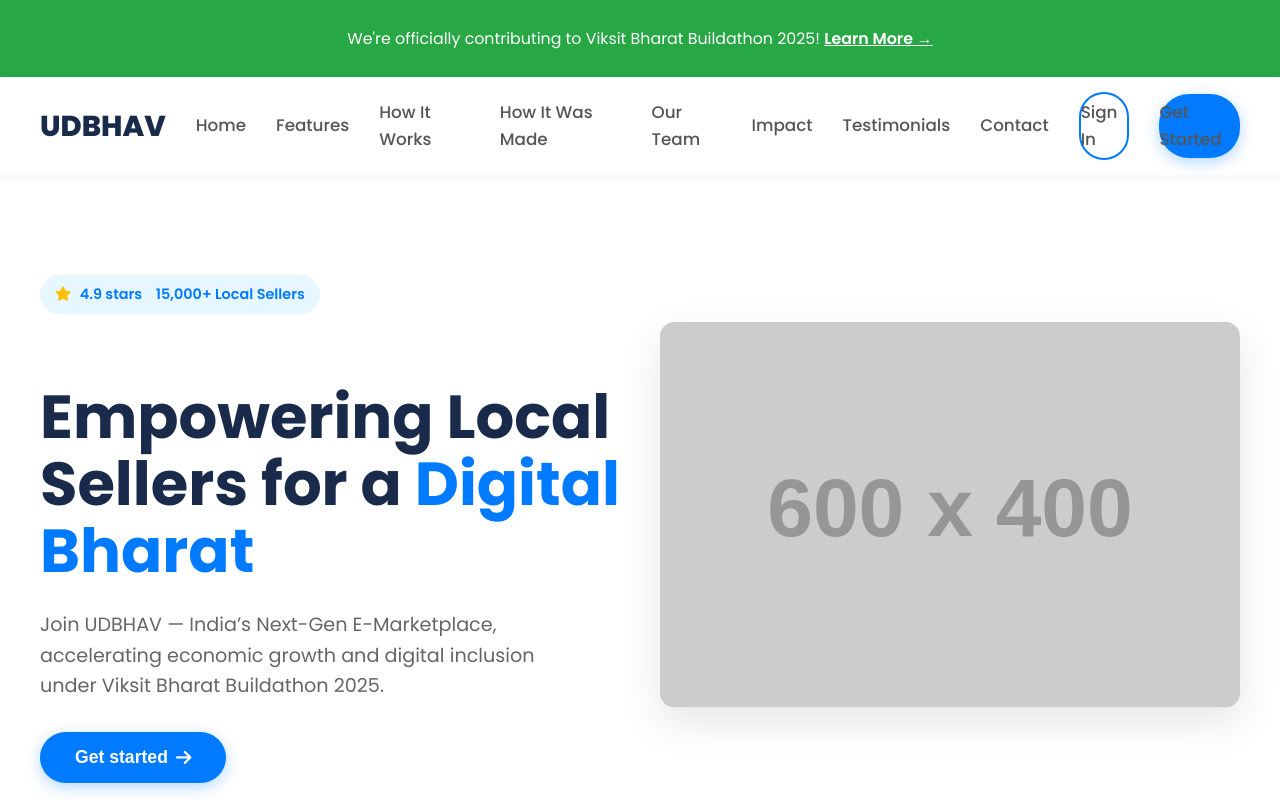
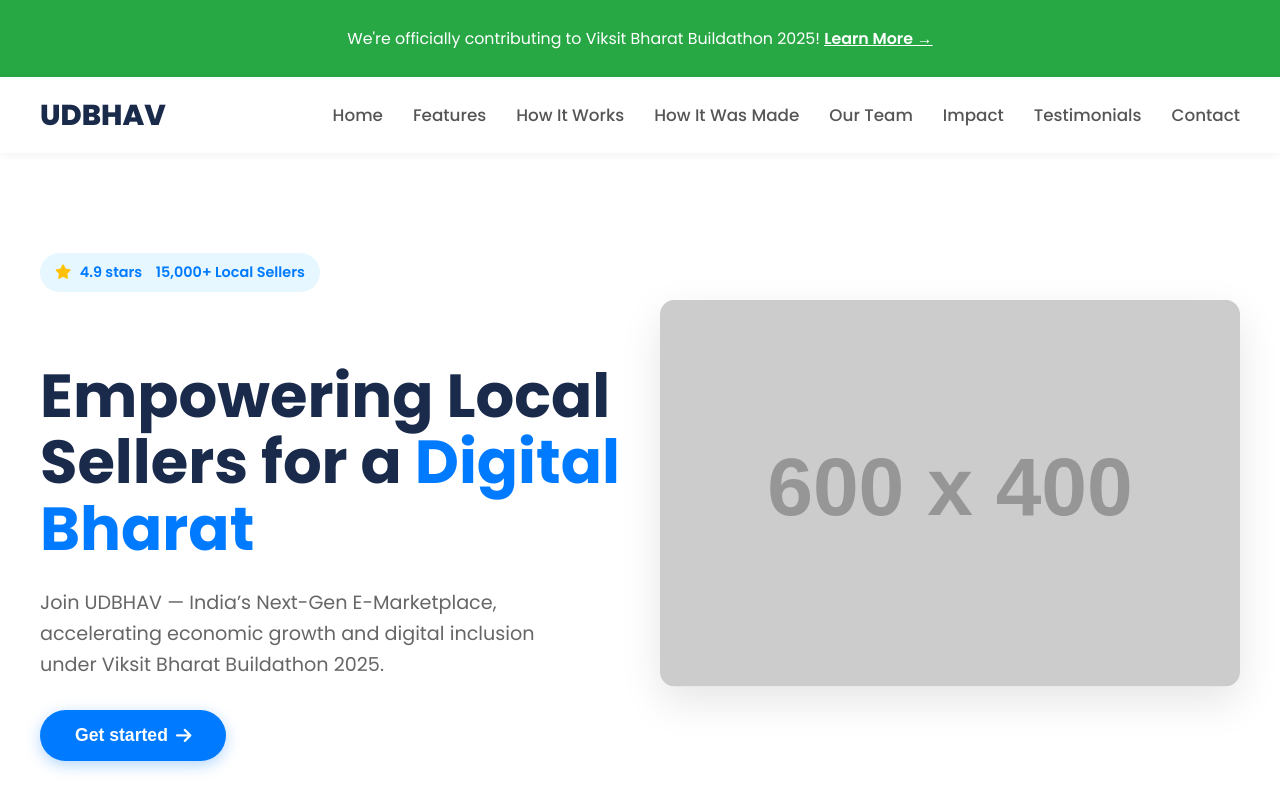
Before and after one commit to nulldevcodes/Udbhav, a plain HTML site: page website/index.html in a window 1280 px wide. Shown: the top 800 px of the page. Drawn offline with Linux system fonts and the light colour scheme; placeholder pictures from the web are drawn by us.

Commit message:
Update index.html

```diff
--- a/website/index.html
+++ b/website/index.html
@@ -28,8 +28,6 @@
         <li><a href="#impact">Impact</a></li>
         <li><a href="#testimonials">Testimonials</a></li>
         <li><a href="#footer">Contact</a></li>
-        <li class="nav-button"><a href="#" class="btn secondary-btn">Sign In</a></li>
-        <li class="nav-button"><a href="#" class="btn primary-btn">Get Started</a></li>
       </ul>
     </div>
   </nav>
```
